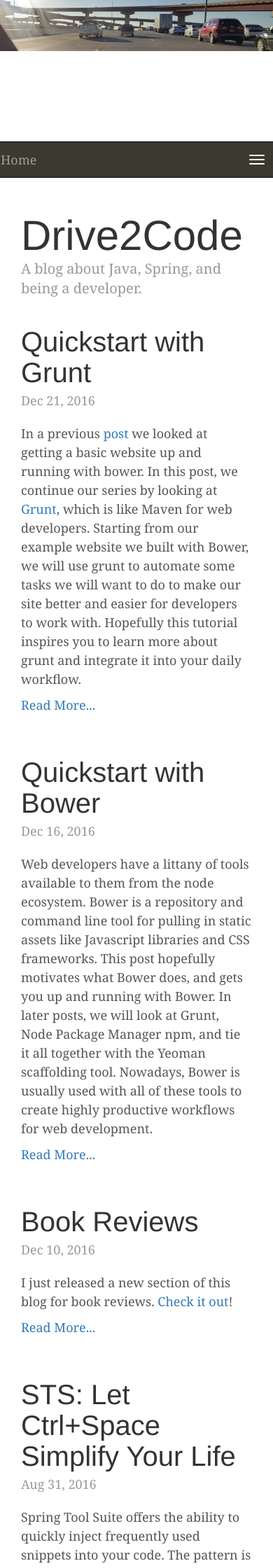
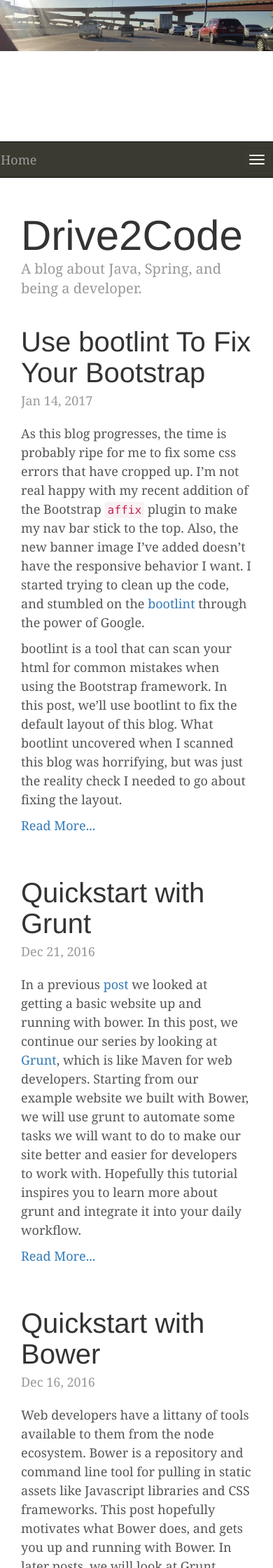
Before and after one commit to chasefranks/chasefranks.github.io, a Jekyll site: the page built from index.html, in a window 390 px wide. Shown: the top 2240 px of the page at 70% size. Built offline with Jekyll 4.4.1, drawn with Linux system fonts in a browser that asks for light colours; the list of posts is cut into pages by our own code; some of the changed text lies outside the part shown.

Commit message:
add post bootlint, style all tables with .table, .table-striped classes so markdown tables show up correctly

````diff
--- /dev/null
+++ b/_posts/2017-01-14-use-bootlint-to-fix-your-bootstrap.md
@@ -0,0 +1,134 @@
+---
+layout: post
+title:  "Use bootlint To Fix Your Bootstrap"
+date:   2017-01-14
+categories: css bootstrap linting
+intro: >
+   As this blog progresses, the time is probably ripe for me to fix some css errors that have cropped up. I'm not real happy with my recent addition of the Bootstrap ```affix``` plugin to make my nav bar stick to the top. Also, the new banner image I've added doesn't have the responsive behavior I want. I started trying to clean up the code, and stumbled on the [bootlint](https://github.com/twbs/bootlint) through the power of Google.
+
+
+   bootlint is a tool that can scan your html for common mistakes when using the Bootstrap framework. In this post, we'll use bootlint to fix the default layout of this blog. What bootlint uncovered when I scanned this blog was horrifying, but was just the reality check I needed to go about fixing the layout.
+published: true
+---
+# Introduction
+
+{{page.intro}}
+
+# Installing bootlint
+
+bootlint is available as a node [module](https://www.npmjs.com/package/bootlint), and is easily installed using npm. For this tutorial, we'll just install the command line tool as a global module
+
+{% highlight bash %}
+npm install -g bootlint
+{% endhighlight %}
+
+# Running bootlint
+
+Like most tools that are awesome, bootlint accepts input from stdin, so we can just pipe the output from ```curl```ing this blog's url right into the tool, just like this...
+
+{% highlight bash %}
+curl http://localhost:4000 | bootlint
+  % Total    % Received % Xferd  Average Speed   Time    Time     Time  Current
+                                 Dload  Upload   Total   Spent    Left  Speed
+100  9569  100  9569    0     0  1452k      0 --:--:-- --:--:-- --:--:-- 1557k
+<stdin>:59:5 E004 Containers (`.container` and `.container-fluid`) are not nestable
+<stdin>:188:5 E004 Containers (`.container` and `.container-fluid`) are not nestable
+<stdin>:30:5 E013 Only columns (`.col-*-*`) may be children of `.row`s
+<stdin>:32:3 E013 Only columns (`.col-*-*`) may be children of `.row`s
+<stdin>:33:5 E013 Only columns (`.col-*-*`) may be children of `.row`s
+<stdin>:191:24 E013 Only columns (`.col-*-*`) may be children of `.row`s
+<stdin>:192:37 E013 Only columns (`.col-*-*`) may be children of `.row`s
+<stdin>:192:102 E013 Only columns (`.col-*-*`) may be children of `.row`s
+<stdin>:195:24 E013 Only columns (`.col-*-*`) may be children of `.row`s
+<stdin>:196:24 E013 Only columns (`.col-*-*`) may be children of `.row`s
+<stdin>:199:24 E013 Only columns (`.col-*-*`) may be children of `.row`s
+<stdin>:201:24 E013 Only columns (`.col-*-*`) may be children of `.row`s
+<stdin>:33:5 W012 `.navbar`'s first child element should always be either `.container` or `.container-fluid`
+
+For details, look up the lint problem IDs in the Bootlint wiki: https://github.com/twbs/bootlint/wiki
+13 lint error(s) found across 1 file(s).
+{% endhighlight %}
+
+In this example, I'm running my blog on localhost port 4000 using ```jekyll serve```, but you could just as well fetch the page directly from Github pages with ```curl https://chasefranks.github.io```.
+
+# The Verdict
+
+You can see bootlint found two types of errors, E004, E013, and a warning, W012. Following the advice from the command line, we look up these codes in the [wiki](https://github.com/twbs/bootlint/wiki) and find
+
+|-----------------+------------|
+| Code | Description|
+|-----------------|------------|
+| [E004](https://github.com/twbs/bootlint/wiki/E004) | Containers (.container and .container-fluid) are not nestable |
+| [E013](https://github.com/twbs/bootlint/wiki/E013) | Only columns (.col-*-*) may be children of .rows |
+| [W012](https://github.com/twbs/bootlint/wiki/E013) | .navbar's first child element should always be either .container or .container-fluid |
+
+Taking a look at the source being generated, bootlint is spot on. There's a problem somewhere between where my main content starts (line 59)
+
+{% highlight html %}
+...
+<div class="container">
+
+      <div class="blog-header">
+        <h2 class="blog-title">Drive2Code</h2>
+        <p class="lead blog-description">A blog about Java, Spring, and being a developer.
+</p>
+      </div>
+...
+{% endhighlight %}
+
+and where my footer begins (line 188)
+
+{% highlight html %}
+...
+
+    </div><!-- /.container -->
+
+    <div class="container-fluid blog-footer">
+  <div class="row">
+    <div class="col-sm-4">
+...
+{% endhighlight %}
+
+In short ,the bootstrap ```.container``` and ```.container-fluid``` classes don't nest.  In the Bootstrap grid system, the intended hierarchy of container, row, and column classes looks something like
+
+{% highlight html %}
+<div class="container">
+  <div class="row">
+    <div class="col-md-6">
+      <!-- content -->
+    </div>
+    <div class="col-md-6">
+      <!-- content -->
+    </div>
+  </div>
+  <div class="row">
+    <div class="col-md-8">
+      <!-- content -->
+    </div>
+    <div class="col-md-4">
+      <!-- content -->
+    </div>
+  </div>
+  ...
+</div>
+{% endhighlight %}
+
+This explains the second error, for example line 30
+
+{% highlight html %}
+<div class="row">
+  <div id="header-img"/>
+</div>
+{% endhighlight %}
+
+shows that my banner image div is a child of row that is not a ```.col-*-*```.
+
+Anyway, I'll spare you the gory details of fixing these sort of nesting errors. While I'm here, I also see that I need to get my indenting house in order.
+
+# Conclusion
+
+I'll just say that the right thing to be thinking at this moment is
+
+> How do I integrate this check into the build lifecycle of this site?
+
+Anyway, that's what I'm thinking at least and I'll post on it when I figure it out. In any event, bootlint found some obvious mistakes and provides a nice dictionary of error codes and problem descriptions. I'm well on my way to getting the layout fixed.
--- a/_sass/_styles.scss
+++ b/_sass/_styles.scss
@@ -183,6 +183,11 @@
   margin-right: 5px;
 }
 
+/* Styling for tables */
+table {
+  @extend .table, .table-striped;
+}
+
 /*
  * Blog posts
  */
````
